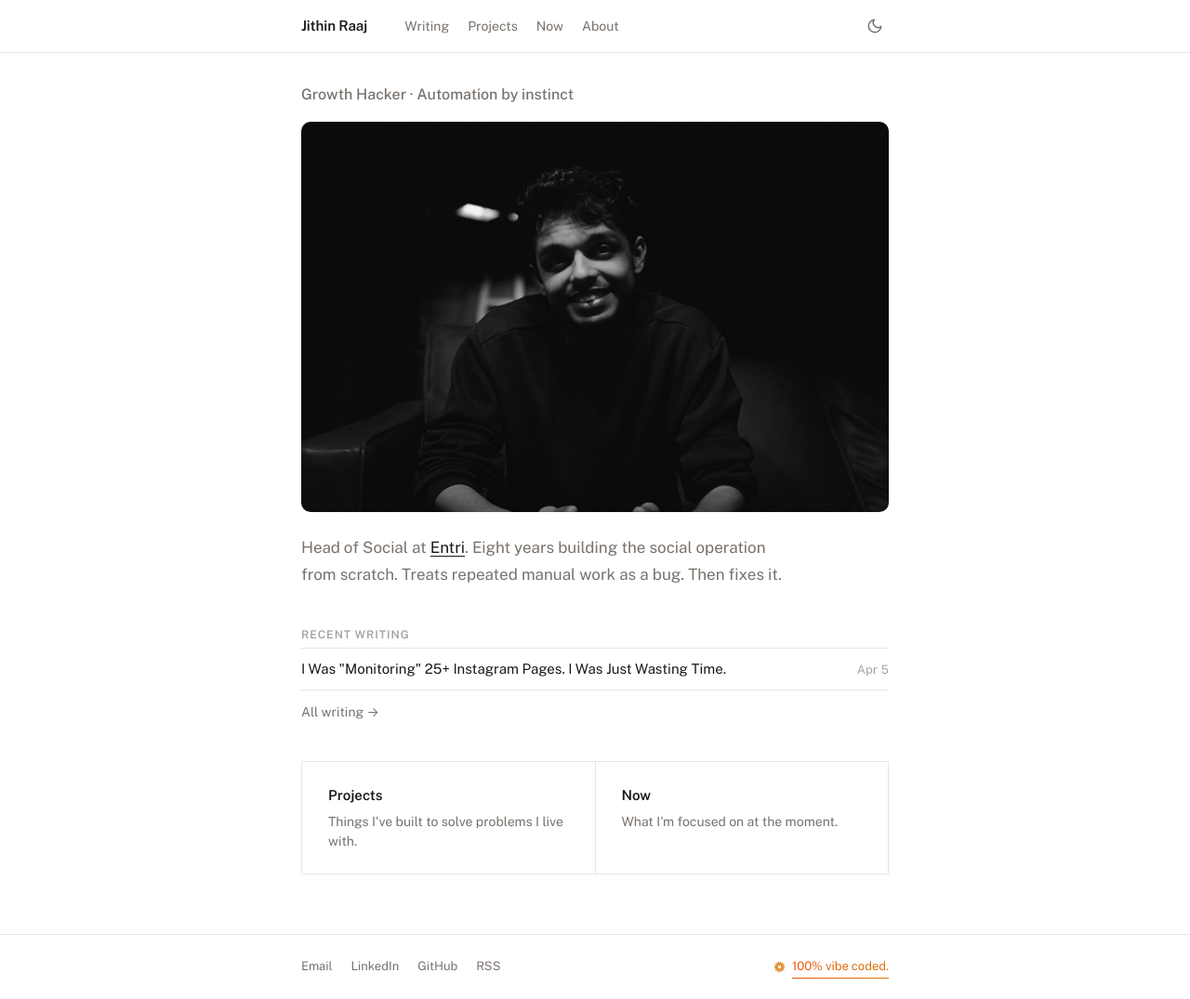
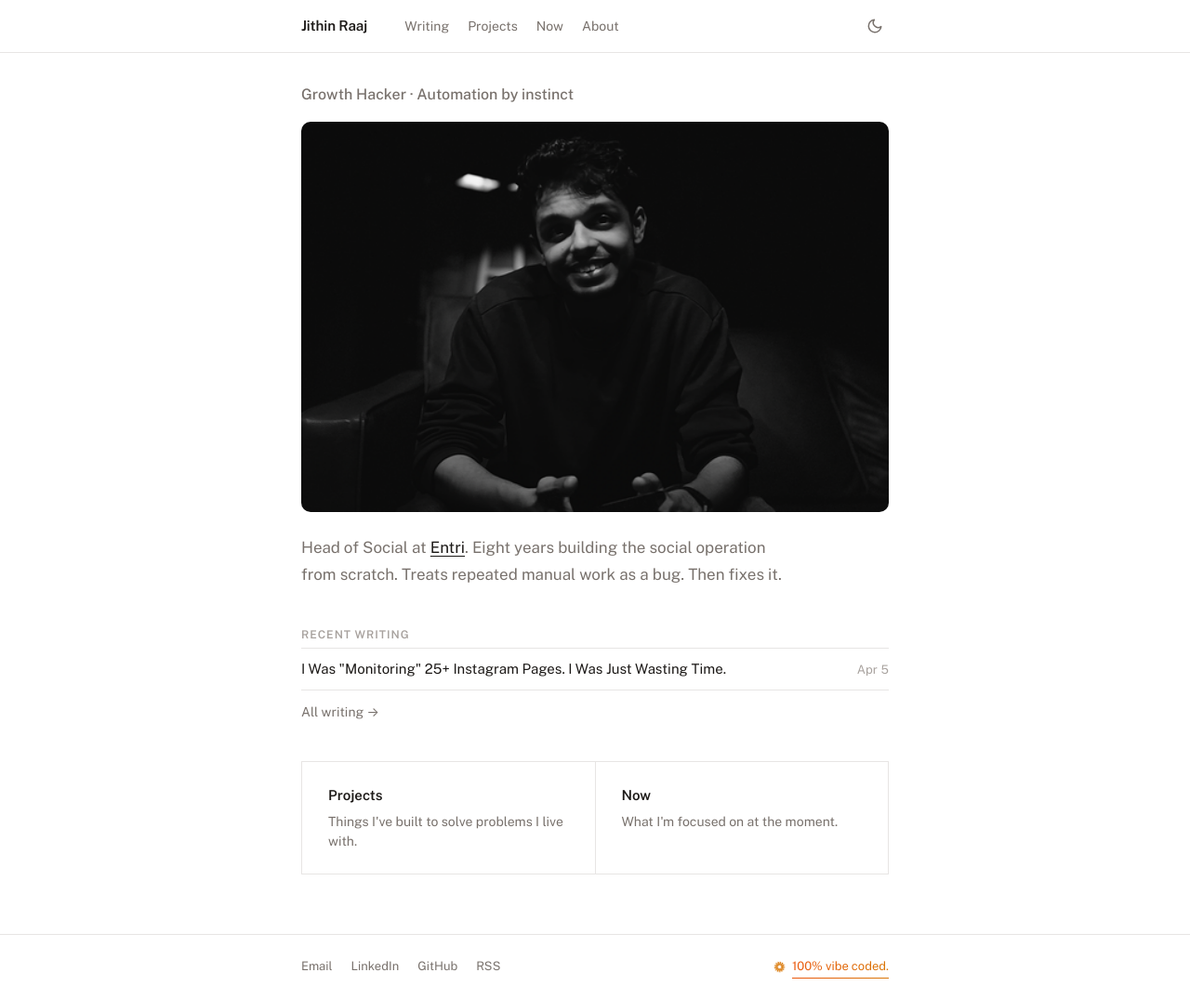
Before and after one commit to jithinrajtk/jithinrajtk.github.io, a Jekyll site: the page built from index.html, in a window 1280 px wide and 1075 px high. Shown: the whole window at 93% size. Built offline with Jekyll 4.4.1, drawn with Linux system fonts in a browser that asks for light colours; nearby versions of some CDN libraries.

Commit message:
Set photo crop position to 70%

```diff
--- a/assets/css/main.css
+++ b/assets/css/main.css
@@ -232,7 +232,7 @@ img {
   max-height: 420px;
   border-radius: 10px;
   object-fit: cover;
-  object-position: center 55%;
+  object-position: center 70%;
   display: block;
   margin-bottom: 24px;
   filter: grayscale(15%);
```
